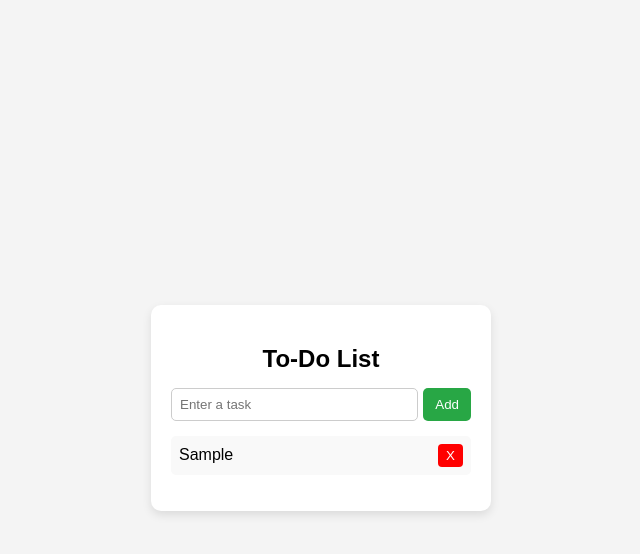
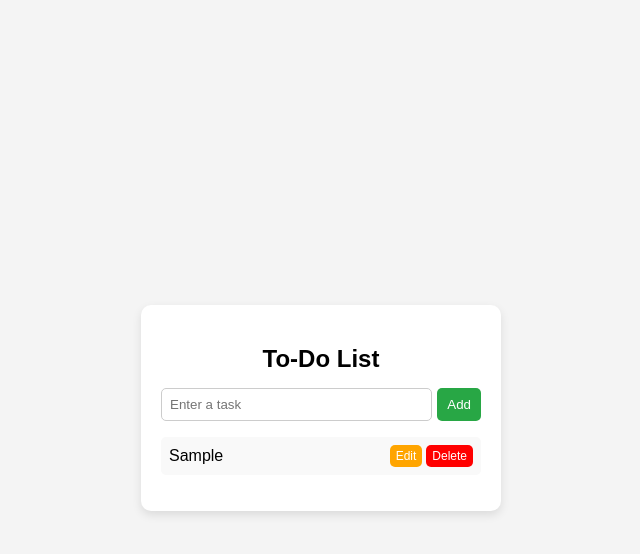
Before and after one commit to loku46/To-Do-List, a plain HTML site: page index.html in a window 1280 px wide. Both pictures are taken after typing "Sample" into the empty fields and a click on the button "Add". Shown: the whole page, without its empty margins (319-959 px from the left). Drawn offline with Linux system fonts and the light colour scheme.

Commit message:
Added edit and update task functionality

```diff
--- a/index.html
+++ b/index.html
@@ -13,6 +13,7 @@
     <div class="input-section">
         <input type="text" id="taskInput" placeholder="Enter a task">
         <button id="addBtn">Add</button>
+        <button id="updateBtn" style="display:none;">Update</button>
     </div>
 
     <ul id="taskList"></ul>
--- a/script.js
+++ b/script.js
@@ -1,14 +1,18 @@
+const taskInput = document.getElementById("taskInput");
 const addBtn = document.getElementById("addBtn");
-const taskInput = document.getElementById("taskInput");
+const updateBtn = document.getElementById("updateBtn");
 const taskList = document.getElementById("taskList");
 
+let taskToEdit = null;
+
+// Add task
 addBtn.addEventListener("click", addTask);
+updateBtn.addEventListener("click", updateTask);
 
 function addTask() {
     const taskText = taskInput.value.trim();
-
     if (taskText === "") {
-        alert("Please enter a task!");
+        alert("Please enter a task");
         return;
     }
 
@@ -16,22 +20,48 @@ function addTask() {
 
     const span = document.createElement("span");
     span.textContent = taskText;
+    span.onclick = () => li.classList.toggle("completed");
 
-    span.addEventListener("click", () => {
-        li.classList.toggle("completed");
-    });
+    const actions = document.createElement("div");
+    actions.className = "actions";
+
+    const editBtn = document.createElement("button");
+    editBtn.textContent = "Edit";
+    editBtn.className = "edit-btn";
+    editBtn.onclick = () => editTask(li, span);
 
     const deleteBtn = document.createElement("button");
-    deleteBtn.textContent = "X";
+    deleteBtn.textContent = "Delete";
     deleteBtn.className = "delete-btn";
+    deleteBtn.onclick = () => li.remove();
 
-    deleteBtn.addEventListener("click", () => {
-        li.remove();
-    });
+    actions.appendChild(editBtn);
+    actions.appendChild(deleteBtn);
 
     li.appendChild(span);
-    li.appendChild(deleteBtn);
+    li.appendChild(actions);
+    taskList.appendChild(li);
 
-    taskList.appendChild(li);
     taskInput.value = "";
 }
+
+// Edit task
+function editTask(li, span) {
+    taskInput.value = span.textContent;
+    taskToEdit = span;
+
+    addBtn.style.display = "none";
+    updateBtn.style.display = "inline-block";
+}
+
+// Update task
+function updateTask() {
+    if (taskToEdit) {
+        taskToEdit.textContent = taskInput.value.trim();
+        taskToEdit = null;
+
+        taskInput.value = "";
+        addBtn.style.display = "inline-block";
+        updateBtn.style.display = "none";
+    }
+}
--- a/style.css
+++ b/style.css
@@ -10,7 +10,7 @@ body {
 .todo-container {
     background: white;
     padding: 20px;
-    width: 300px;
+    width: 320px;
     border-radius: 10px;
     box-shadow: 0 4px 10px rgba(0,0,0,0.1);
 }
@@ -23,6 +23,7 @@ h2 {
 .input-section {
     display: flex;
     gap: 5px;
+    margin-bottom: 10px;
 }
 
 input {
@@ -33,7 +34,7 @@ input {
 }
 
 button {
-    padding: 8px 12px;
+    padding: 8px 10px;
     border: none;
     background: #28a745;
     color: white;
@@ -41,14 +42,17 @@ button {
     cursor: pointer;
 }
 
+#updateBtn {
+    background: #007bff;
+}
+
 button:hover {
-    background: #218838;
+    opacity: 0.9;
 }
 
 ul {
     list-style: none;
     padding: 0;
-    margin-top: 15px;
 }
 
 li {
@@ -66,15 +70,16 @@ li.completed span {
     color: gray;
 }
 
+.actions button {
+    margin-left: 4px;
+    padding: 4px 6px;
+    font-size: 12px;
+}
+
+.edit-btn {
+    background: orange;
+}
+
 .delete-btn {
     background: red;
-    border: none;
-    color: white;
-    padding: 4px 8px;
-    border-radius: 4px;
-    cursor: pointer;
 }
-
-.delete-btn:hover {
-    background: darkred;
-}
```
